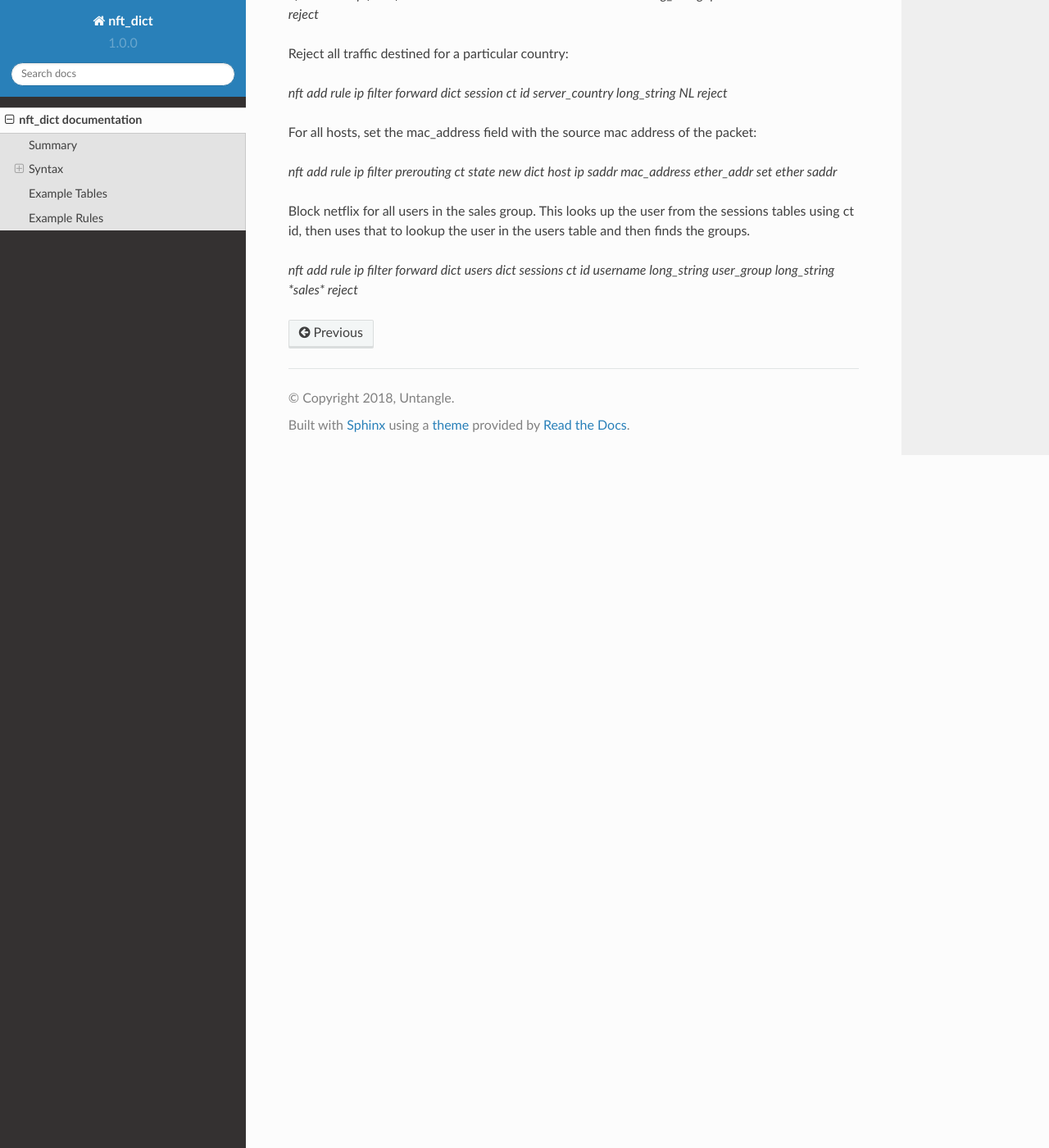
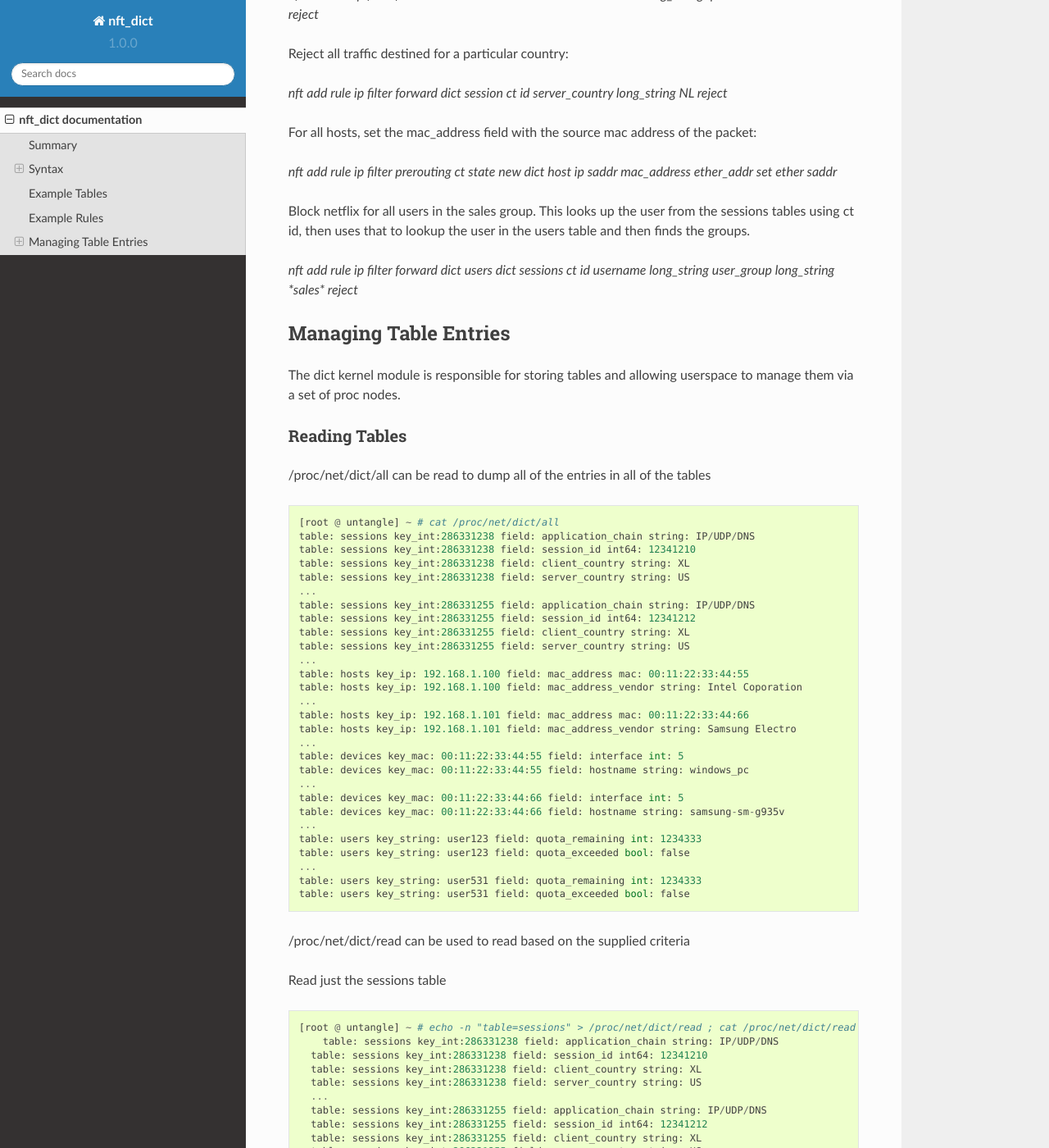
Before and after one commit to fatihusta/nft_dict, a Sphinx documentation site: the page built from docs/dict.rst, in a window 1280 px wide and 1400 px high, scrolled down 6088 px. Shown: the whole window at 82% size. Built offline with Sphinx 7.4.7 and the Read the Docs theme 2.0.0, drawn with Linux system fonts in a browser that asks for light colours; some of the changed text lies outside the part shown.

Commit message:
docs: Start documenting proc interface

```diff
--- a/docs/dict.rst
+++ b/docs/dict.rst
@@ -252,3 +252,80 @@ For all hosts, set the mac_address field with the source mac address of the pack
 Block netflix for all users in the sales group. This looks up the user from the sessions tables using ct id, then uses that to lookup the user in the users table and then finds the groups.
 
 *nft add rule ip filter forward dict users dict sessions ct id username long_string  user_group long_string \*sales\* reject*
+
+Managing Table Entries
+--------------------
+
+The dict kernel module is responsible for storing tables and allowing userspace to manage them via a set of proc nodes.
+
+Reading Tables
+~~~~~~~~~~~~~~
+
+/proc/net/dict/all can be read to dump all of the entries in all of the tables
+
+.. code::
+
+    [root @ untangle] ~ # cat /proc/net/dict/all
+    table: sessions key_int:286331238 field: application_chain string: IP/UDP/DNS
+    table: sessions key_int:286331238 field: session_id int64: 12341210
+    table: sessions key_int:286331238 field: client_country string: XL
+    table: sessions key_int:286331238 field: server_country string: US
+    ...
+    table: sessions key_int:286331255 field: application_chain string: IP/UDP/DNS
+    table: sessions key_int:286331255 field: session_id int64: 12341212
+    table: sessions key_int:286331255 field: client_country string: XL
+    table: sessions key_int:286331255 field: server_country string: US
+    ...
+    table: hosts key_ip: 192.168.1.100 field: mac_address mac: 00:11:22:33:44:55
+    table: hosts key_ip: 192.168.1.100 field: mac_address_vendor string: Intel Coporation
+    ...
+    table: hosts key_ip: 192.168.1.101 field: mac_address mac: 00:11:22:33:44:66
+    table: hosts key_ip: 192.168.1.101 field: mac_address_vendor string: Samsung Electro
+    ...
+    table: devices key_mac: 00:11:22:33:44:55 field: interface int: 5
+    table: devices key_mac: 00:11:22:33:44:55 field: hostname string: windows_pc
+    ...
+    table: devices key_mac: 00:11:22:33:44:66 field: interface int: 5
+    table: devices key_mac: 00:11:22:33:44:66 field: hostname string: samsung-sm-g935v
+    ...
+    table: users key_string: user123 field: quota_remaining int: 1234333
+    table: users key_string: user123 field: quota_exceeded bool: false
+    ...
+    table: users key_string: user531 field: quota_remaining int: 1234333
+    table: users key_string: user531 field: quota_exceeded bool: false
+
+/proc/net/dict/read can be used to read based on the supplied criteria
+
+Read just the sessions table
+
+.. code::
+
+  [root @ untangle] ~ # echo -n "table=sessions" > /proc/net/dict/read ; cat /proc/net/dict/read
+      table: sessions key_int:286331238 field: application_chain string: IP/UDP/DNS
+    table: sessions key_int:286331238 field: session_id int64: 12341210
+    table: sessions key_int:286331238 field: client_country string: XL
+    table: sessions key_int:286331238 field: server_country string: US
+    ...
+    table: sessions key_int:286331255 field: application_chain string: IP/UDP/DNS
+    table: sessions key_int:286331255 field: session_id int64: 12341212
+    table: sessions key_int:286331255 field: client_country string: XL
+    table: sessions key_int:286331255 field: server_country string: US
+    ...
+
+Read all of the entries for a specific session
+
+.. code::
+
+  [root @ untangle] ~ # echo -n "table=sessions,key_int=286331238" > /proc/net/dict/read ; cat /proc/net/dict/read
+    table: sessions key_int:286331238 field: application_chain string: IP/UDP/DNS
+    table: sessions key_int:286331238 field: session_id int64: 12341210
+    table: sessions key_int:286331238 field: client_country string: XL
+    table: sessions key_int:286331238 field: server_country string: US
+    ...
+
+Read just one field from a specific session
+
+.. code::
+
+  [root @ untangle] ~ # echo -n "table=sessions,key_int=286331238,field=server_country" > /proc/net/dict/read ; cat /proc/net/dict/read
+    table: sessions key_int:286331238 field: server_country string: US
```
